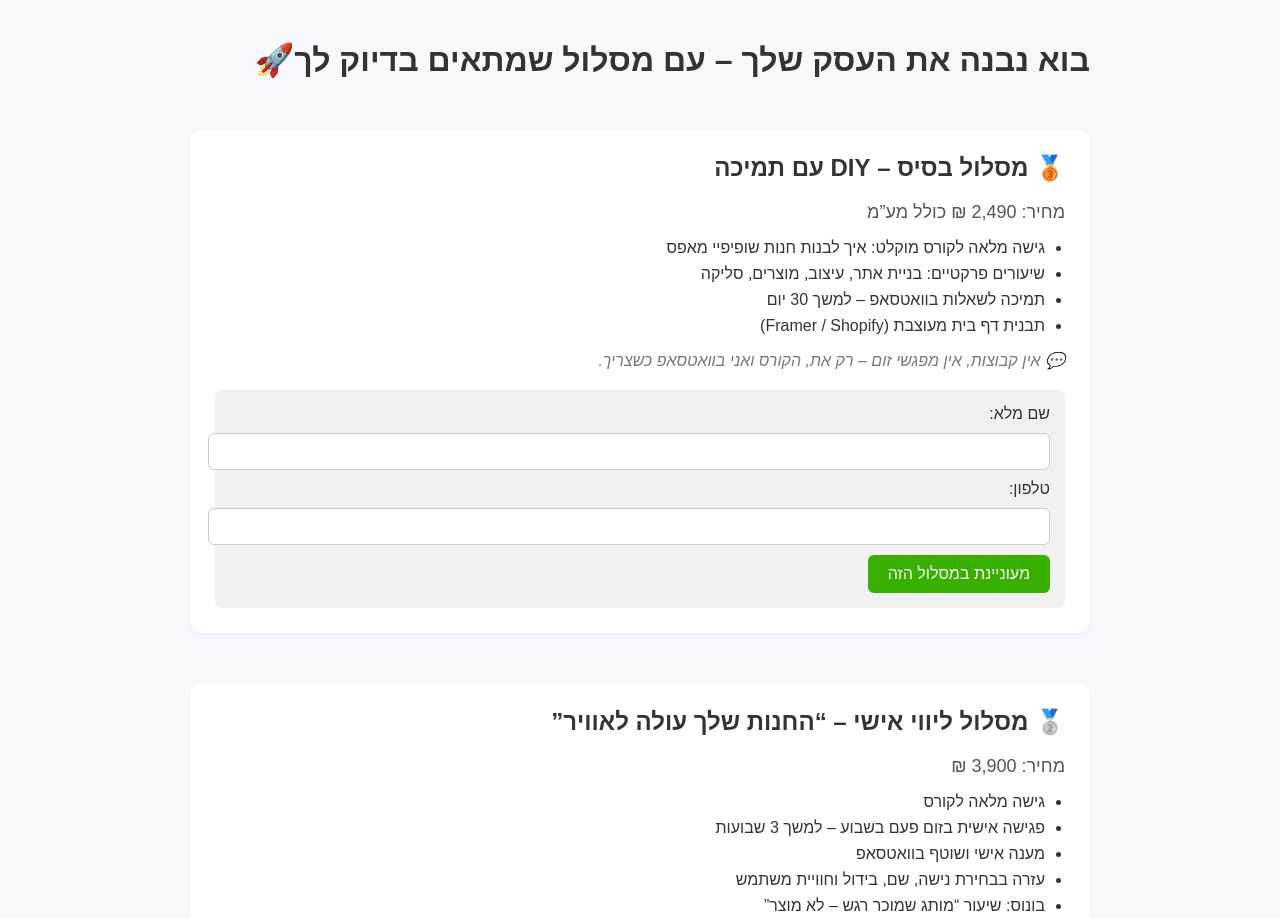
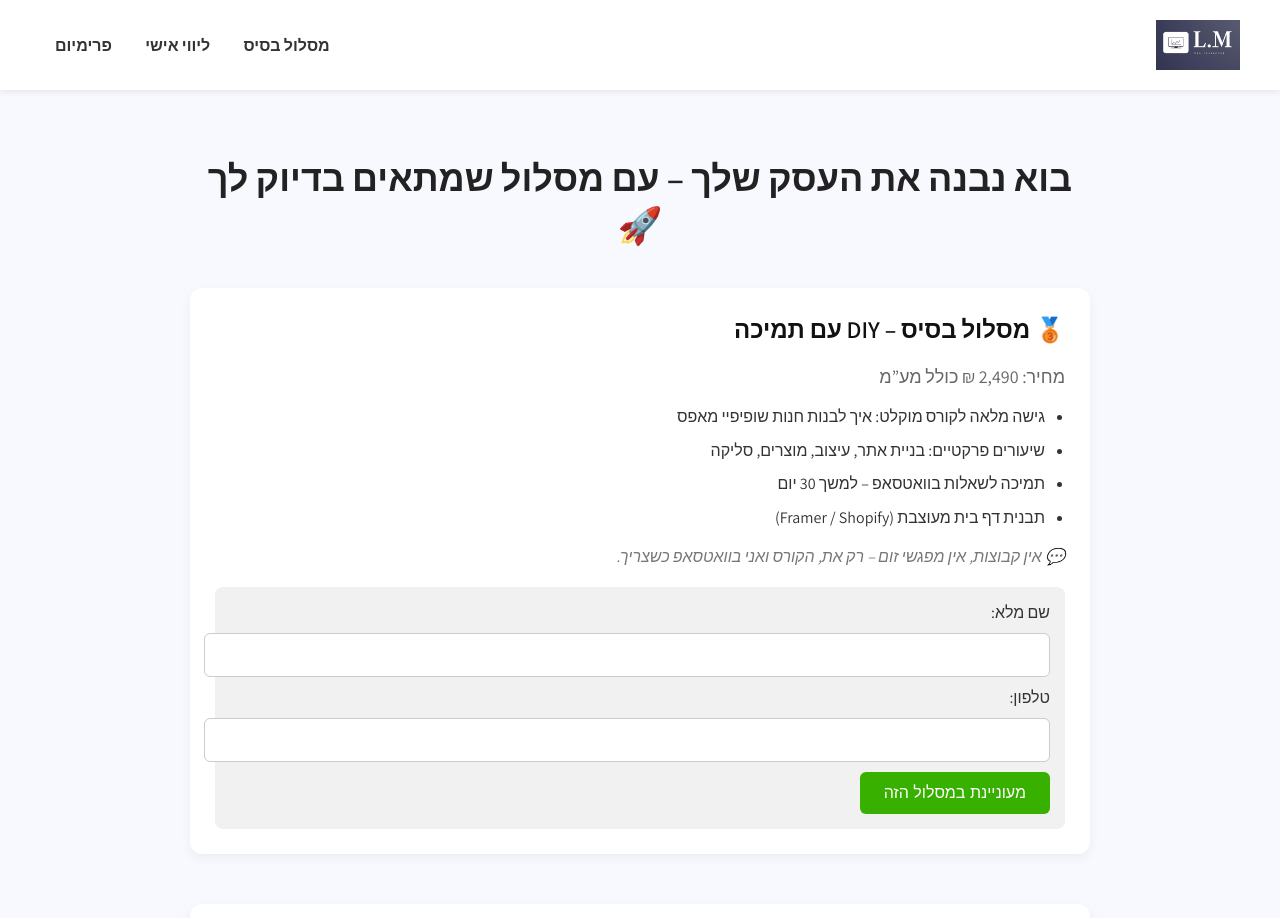
Before and after one commit to liamesika/lid-lia, a plain HTML site: page index.html in a window 1280 px wide. Shown: the top 918 px of the page. Drawn offline with Linux system fonts and the light colour scheme.

Commit message:
Update index.html

```diff
--- a/index.html
+++ b/index.html
@@ -4,95 +4,144 @@
   <meta charset="UTF-8" />
   <meta name="viewport" content="width=device-width, initial-scale=1.0"/>
   <title>מסלולי שופיפיי</title>
+  <link href="https://fonts.googleapis.com/css2?family=Assistant:wght@400;600&display=swap" rel="stylesheet">
   <style>
     body {
-      font-family: Arial, sans-serif;
-      background-color: #F8F8FF;
+      font-family: 'Assistant', sans-serif;
+      background-color: #f8f8ff;
       margin: 0;
       padding: 0;
       direction: rtl;
       color: #333;
       scroll-behavior: smooth;
     }
+
+    header {
+      background-color: #fff;
+      box-shadow: 0 2px 6px rgba(0, 0, 0, 0.08);
+      padding: 20px 40px;
+      display: flex;
+      justify-content: space-between;
+      align-items: center;
+      position: sticky;
+      top: 0;
+      z-index: 100;
+    }
+
+    header img {
+      height: 50px;
+    }
+
+    nav a {
+      margin: 0 15px;
+      color: #333;
+      font-weight: 600;
+      text-decoration: none;
+      transition: color 0.3s ease;
+    }
+
+    nav a:hover {
+      color: #0077b6;
+    }
+
     .container {
       max-width: 900px;
       margin: 0 auto;
-      padding: 20px;
+      padding: 40px 20px;
     }
+
     h1 {
-      margin-bottom: 30px;
-      font-size: 32px;
+      margin-bottom: 40px;
+      font-size: 36px;
+      text-align: center;
+      color: #222;
     }
+
     .package {
       background-color: #fff;
       padding: 25px;
       border-radius: 12px;
-      margin: 50px 0;
-      box-shadow: 0 2px 8px rgba(0, 0, 0, 0.05);
+      margin-bottom: 50px;
+      box-shadow: 0 4px 12px rgba(0, 0, 0, 0.05);
       opacity: 0;
       transform: translateY(50px);
       transition: all 0.6s ease-out;
     }
+
     .package.visible {
       opacity: 1;
       transform: translateY(0);
     }
+
     .package h2 {
       margin-top: 0;
+      color: #111;
     }
+
     .price {
       font-size: 18px;
-      color: #555;
+      color: #666;
       margin-bottom: 15px;
     }
+
     ul {
       padding-right: 20px;
       text-align: right;
     }
+
     ul li {
       margin-bottom: 8px;
+      line-height: 1.6;
     }
+
     .note {
       font-style: italic;
       color: #777;
       margin-top: 10px;
     }
+
     form {
       margin-top: 20px;
       background: #f1f1f1;
       padding: 15px;
       border-radius: 8px;
     }
+
     input[type="text"], input[type="email"] {
       width: 100%;
-      padding: 10px;
+      padding: 12px;
       margin: 10px 0;
       border: 1px solid #ccc;
       border-radius: 6px;
+      font-family: inherit;
     }
+
     button {
       background-color: #38b000;
       color: white;
       border: none;
-      padding: 10px 20px;
+      padding: 12px 24px;
       border-radius: 6px;
       cursor: pointer;
       font-size: 16px;
-      text-align: center;
     }
+
     button:hover {
       background-color: #2d8600;
     }
+
     .footer {
       text-align: center;
       padding: 40px 20px;
       background-color: #f6f6f6;
       border-top: 1px solid #e0e0e0;
     }
+
     .footer .logo {
-      max-width: 140px;
+      max-width: 120px;
       margin-bottom: 20px;
     }
+
     .contact-btn {
       margin-top: 15px;
       background-color: #25D366;
@@ -103,14 +152,17 @@
       font-size: 16px;
       cursor: pointer;
     }
+
     .contact-btn:hover {
       background-color: #1ebe5b;
     }
+
     .slogan {
       margin-top: 25px;
       font-size: 18px;
       color: #333;
     }
+
     .website-link {
       font-size: 18px;
       font-weight: bold;
@@ -119,9 +171,11 @@
       display: inline-block;
       margin-top: 10px;
     }
+
     .website-link:hover {
       text-decoration: underline;
     }
+
     a {
       color: #0077b6;
       text-decoration: none;
@@ -129,11 +183,22 @@
   </style>
 </head>
 <body>
+
+  <!-- Header -->
+  <header>
+    <img src="https://raw.githubusercontent.com/liamesika/lid-lia/main/logo.png" alt="L.M Logo" />
+    <nav>
+      <a href="#basic">מסלול בסיס</a>
+      <a href="#coaching">ליווי אישי</a>
+      <a href="#premium">פרימיום</a>
+    </nav>
+  </header>
+
   <div class="container">
-    <h1> בוא נבנה את העסק שלך – עם מסלול שמתאים בדיוק לך🚀</h1>
+    <h1>בוא נבנה את העסק שלך – עם מסלול שמתאים בדיוק לך 🚀</h1>
 
     <!-- מסלול בסיס -->
-    <div class="package">
+    <div class="package" id="basic">
       <h2>🥉 מסלול בסיס – DIY עם תמיכה</h2>
       <div class="price">מחיר: 2,490 ₪ כולל מע”מ</div>
       <ul>
@@ -153,8 +218,8 @@
       </form>
     </div>
 
-    <!-- מסלול אישי -->
-    <div class="package">
+    <!-- מסלול ליווי אישי -->
+    <div class="package" id="coaching">
       <h2>🥈 מסלול ליווי אישי – “החנות שלך עולה לאוויר”</h2>
       <div class="price">מחיר: 3,900 ₪</div>
       <ul>
@@ -176,7 +241,7 @@
     </div>
 
     <!-- מסלול פרימיום -->
-    <div class="package">
+    <div class="package" id="premium">
       <h2>🥇 מסלול פרימיום 1:1 – “בונים עסק, לא רק אתר”</h2>
       <div class="price">מחיר: 6,900 ₪</div>
       <ul>
@@ -195,6 +260,7 @@
         <input type="hidden" name="מסלול" value="מסלול פרימיום 1:1 – בונים עסק, לא רק אתר">
         <button type="submit">מעוניינת במסלול הזה</button>
       </form>
+    </div>
   </div>
 
   <!-- Footer -->
@@ -216,10 +282,9 @@
       בחרו את הדרך שמתאימה לכם 💙
     </div>
   </div>
-  </div>
 
+  <!-- גלילה חלקה -->
   <script>
-    // אנימציה לגלילה
     const packages = document.querySelectorAll('.package');
     const observer = new IntersectionObserver(entries => {
       entries.forEach(entry => {
```
Lines whose indentation alone changed are shown as unchanged.
